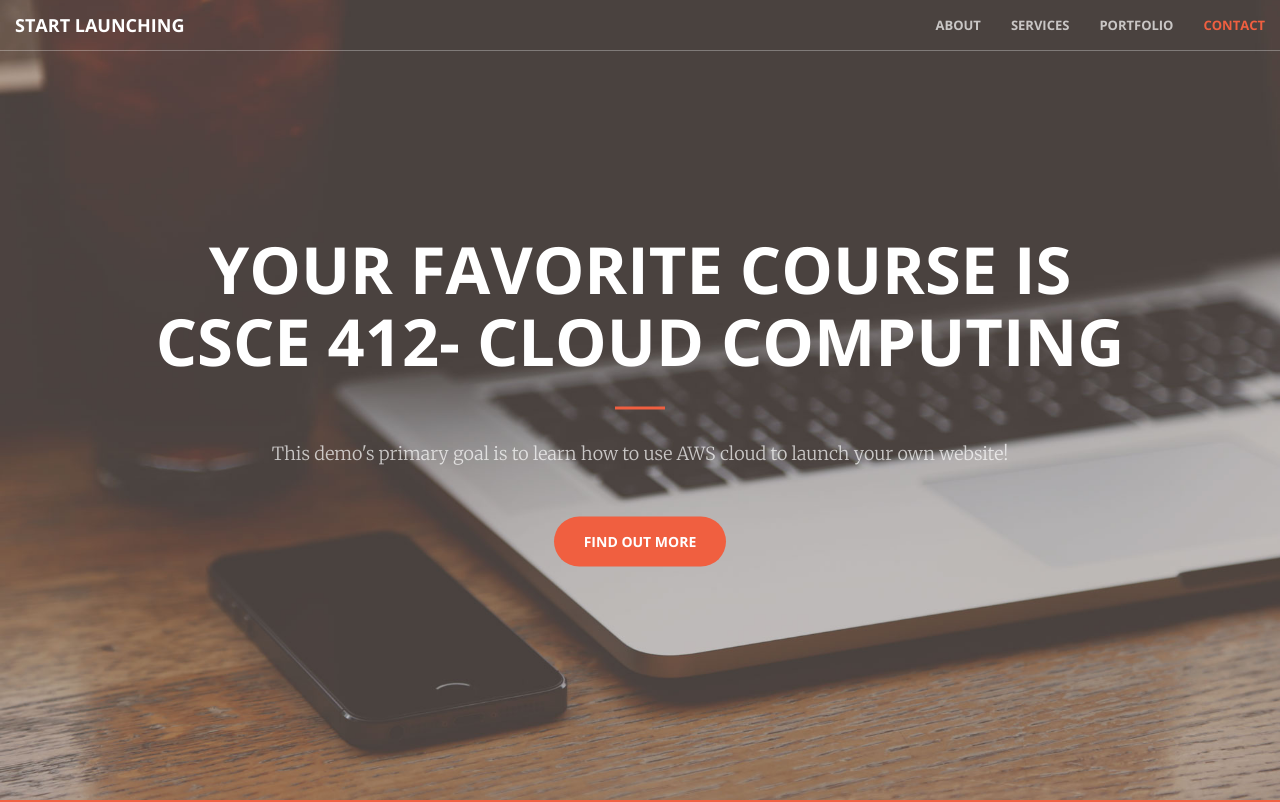
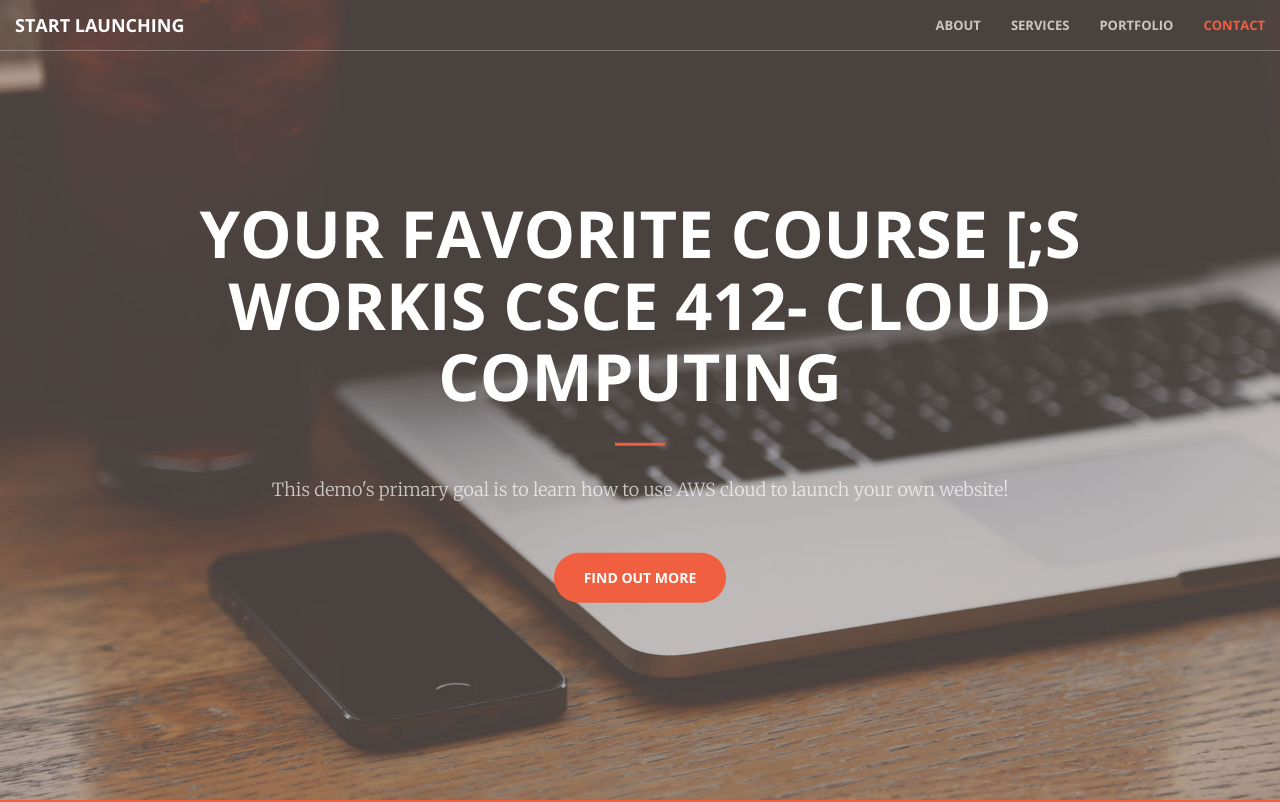
Before and after one commit to ameelaziz/DynamicWebsite, a plain HTML site: page index.html in a window 1280 px wide. Shown: the top 802 px of the page. Drawn offline with nearby package versions, Linux system fonts and the light colour scheme.

Commit message:
making sure invalidate cache works 7

```diff
--- a/index.html
+++ b/index.html
@@ -74,7 +74,7 @@
     <header>
         <div class="header-content">
             <div class="header-content-inner">
-                <h1>Your Favorite Course is CSCE 412- Cloud Computing</h1>
+                <h1>Your Favorite Course [;s workis CSCE 412- Cloud Computing</h1>
                 <hr>
                 <p>This demo's primary goal is to learn how to use AWS cloud to launch your own website!</p>
                 <a href="#about" class="btn btn-primary btn-xl page-scroll">Find Out More</a>
```
